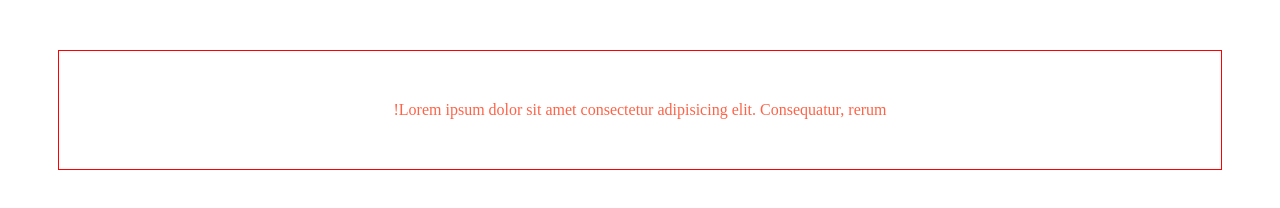
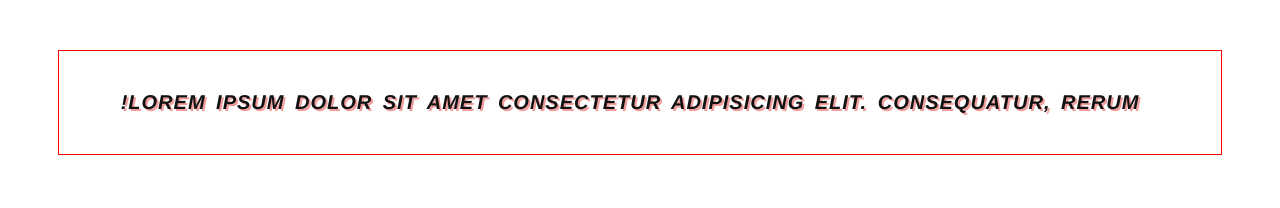
Before and after one commit to MasterHermit/Mern-Stack, a plain HTML site: page day 4/cssText.html in a window 1280 px wide. Drawn offline with Linux system fonts and the light colour scheme.

Commit message:
text design ,float properties,ol-li styles

```diff
--- a/day 4/cssText.html
+++ b/day 4/cssText.html
@@ -9,15 +9,32 @@
 </head>
 <style>
     p {
+        /* text-decoratio property havent added */
         border: 1px solid red;
-        color: tomato;
+        color: rgb(18, 18, 18);
         margin: 50px;
         padding: 50px;
         text-align: center;
-        direction: rtl;
-
         /* text align:-
         centre,left,right,justify */
+        direction: rtl;
+        text-transform: uppercase;
+        /* other properties are lowercase,capitalized */
+        text-indent: 20px;
+        /* space between the lines */
+        letter-spacing: 1px;
+        /* space between characters */
+        line-height: 3px;
+        /* space between the lines */
+        word-spacing: 4px;
+        /* space between words */
+        text-shadow: 2px 2px rgb(243, 157, 157);
+        font-style: italic;
+        /* other properties are oblique, */
+        font-size: 20px;
+        font-weight: bold;
+        font-family: "Helvetica Neue", Helvetica, Arial;
+
     }
 </style>
 
```
Also changed, not shown: day 4/float.html (added, +28 -0 lines), day 4/ol-liSyle.html (added, +29 -0 lines).
